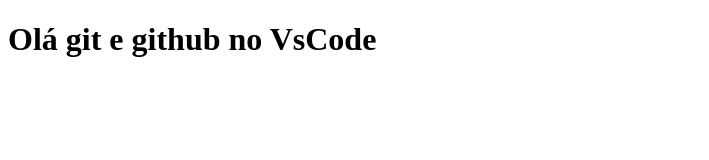
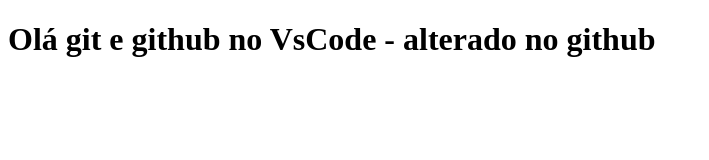
Before and after one commit to jardieljw/teste-git-e-github, a plain HTML site: page index.html in a window 1280 px wide. Shown: the whole page, without its empty margins (0-709 px from the left). Drawn offline with Linux system fonts and the light colour scheme.

Commit message:
Update index.html

```diff
--- a/index.html
+++ b/index.html
@@ -6,6 +6,7 @@
     <title>Git e Github</title>
 </head>
 <body>
-    <h1>Olá git e github no VsCode</h1>
+    <h1>Olá git e github no VsCode - alterado no github</h1>
+
 </body>
 </html>
```
